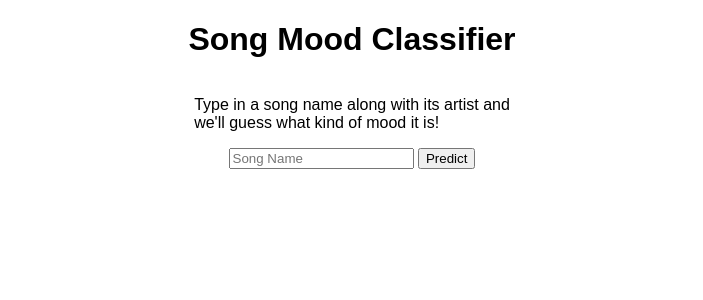
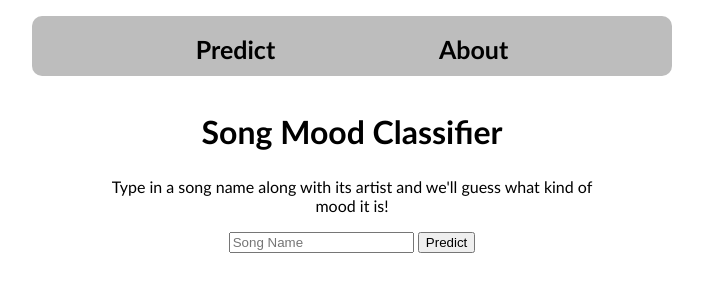
Before and after one commit to andy-dam/song-mood-classifier, a Flask app: page / in a window 1280 px wide. Shown: the top 300 px of the page, without its empty margins (288-991 px from the left). Run offline with Flask 3, Linux system fonts and the light colour scheme; parts of the project's set-up code (start-up, migrations or seed data) failed here and were passed over.

Commit message:
Finished designing and implementing the frontend

```diff
--- a/app.py
+++ b/app.py
@@ -21,7 +21,6 @@ scaler = joblib.load('scaler.joblib')
 
 
 '''
-Define the predict function based on song name
 This function will search for the song on Spotify, extract its features,
 scale the features and predict the genre of the song
 
@@ -34,7 +33,12 @@ Returns:
     str: The url of the album cover of the song
 '''
 def predict_song(song_name):
-    song = sp.search(q=song_name, limit=1)
+    song = None
+    while song is None:
+        try:
+            song = sp.search(q=song_name, limit=1)
+        except spotipy.exceptions.SpotifyException as e:
+            print(f"Error occurred: {e}. Retrying...")
     song_id = song['tracks']['items'][0]['id']
     song_features = sp.audio_features(song_id)[0]
     X = [song_features['danceability'], song_features['energy'], song_features['loudness'],
@@ -61,7 +65,16 @@ def index():
 def predict():
     song_name = request.form['song_name']
     mood, song_name, artist, album_cover = predict_song(song_name)
+    # make mood capitalized
+    mood = mood.capitalize()
     return render_template('index.html', mood=mood, artist=artist, album_cover=album_cover, song_name=song_name)
+
+
+'''About route'''
+@app.route('/about')
+def about():
+    return render_template('about.html')
+
 
 if __name__ == '__main__':
     app.run(debug=True)
--- a/static/css/main.css
+++ b/static/css/main.css
@@ -1,8 +1,9 @@
 body {
     margin: 0;
-    font-family: sans-serif;
+    font-family: 'Trebuchet MS', 'Lucida Sans Unicode', 'Lucida Grande', 'Lucida Sans', Arial, sans-serif;
     display: flex;
     justify-content: center;
+    align-items: center;
 
 }
 
@@ -10,5 +11,84 @@ body {
     display: flex;
     flex-direction: column;
     align-items: center;
+    width: 40vw;
+    max-width: 55vw;
+    text-align: center;
 
 }
+
+.result {
+    margin-top: 20px;
+    display: flex;
+    flex-direction: column;
+    align-items: center;
+}
+
+.result h2{
+    margin-top: 10px;
+    margin-bottom: 10px;
+}
+
+.result h1 {
+    margin: auto 0;
+}
+
+.navbar {
+    display: flex;
+    justify-content: space-evenly;
+    padding: 10px 0;
+    text-decoration: none;
+    color: black;
+    width: 50vw;
+    max-width: 55vw;
+    background-color: #bdbdbd;
+    border-radius: 10px;
+
+}
+
+.navbar ul {
+    font-family: Arial, Helvetica, sans-serif;
+}
+
+.navbar li {
+    list-style-type: none;
+    display: inline;
+    font-size: 25px;
+    font-weight: bold;
+    padding-bottom: 2px;
+    padding-top: 8px;
+    margin: 0;
+}
+
+.navbar a {
+    text-decoration: none;
+    color: black;
+}
+
+.title {
+    margin-top: 20px;
+    margin-bottom: 10px;
+}
+
+.credits {
+    margin-top: 20px;
+    margin-bottom: 0;
+}
+
+.about {
+    display: flex;
+    width: 40vw;
+    max-width: 55vw;
+    flex-direction: column;
+    align-items: center;
+    text-align: center;
+}
+
+.page-items {
+    display: flex;
+    flex-direction: column;
+    align-items: center;
+    width: 50vw;
+    max-width: 55vw;
+    text-align: center;
+}
--- a/templates/base.html
+++ b/templates/base.html
@@ -9,7 +9,14 @@
         {% block head %}{% endblock %}
     </head>
     <body>
+        <div class="page-items">
+            <nav>
+                <ul class="navbar">
+                    <li><a href="{{ url_for('index') }}">Predict</a></li>
+                    <li><a href="{{ url_for('about') }}">About</a></li>
+                </ul>
+            </nav>
             {% block body %}{% endblock %}
-
+        </div>
     </body>
 </html>
--- a/templates/index.html
+++ b/templates/index.html
@@ -1,12 +1,12 @@
 {%extends 'base.html'%}
-
+{%block title%}<title>Song Mood Classifer</title>{%endblock%}
 {%block head%}
 {%endblock%}
 
 {%block body%}
 <div class="content">
-    <h1>Song Mood Classifier</h1>
-    <p>Type in a song name along with its artist and<br/>we'll guess what kind of mood it is!</p>
+    <h1 class="title">Song Mood Classifier</h1>
+    <p>Type in a song name along with its artist and we'll guess what kind of mood it is!</p>
     <form action="/predict" method="post" enctype="multipart/form-data">
         <input type="text" name="song_name" placeholder="Song Name" required>
 
@@ -15,11 +15,11 @@
     <!-- Render the returned mood, artist, and album art -->
     {%if mood%}
     <div class="result">
-        <h2>{{mood}}</h2>
-        <h3>{{song_name}}</h3>
-        <p>{{artist}}</p>
-        <img src="{{album_cover}}" alt="Album Art">
+        <h3>The mood of this song is: {{mood}}</h3>
+        <h1>{{song_name}}</h1>
+        <h3>{{artist}}</h3>
+        <img src="{{album_cover}}" alt="Album Art"/>
+    </div>
     {%endif%}
 </div>
-
 {%endblock%}
```
Also changed, not shown: templates/about.html (added, +22 -0 lines), README.md (added), 10 other files. Lines whose indentation alone changed are shown as unchanged.
